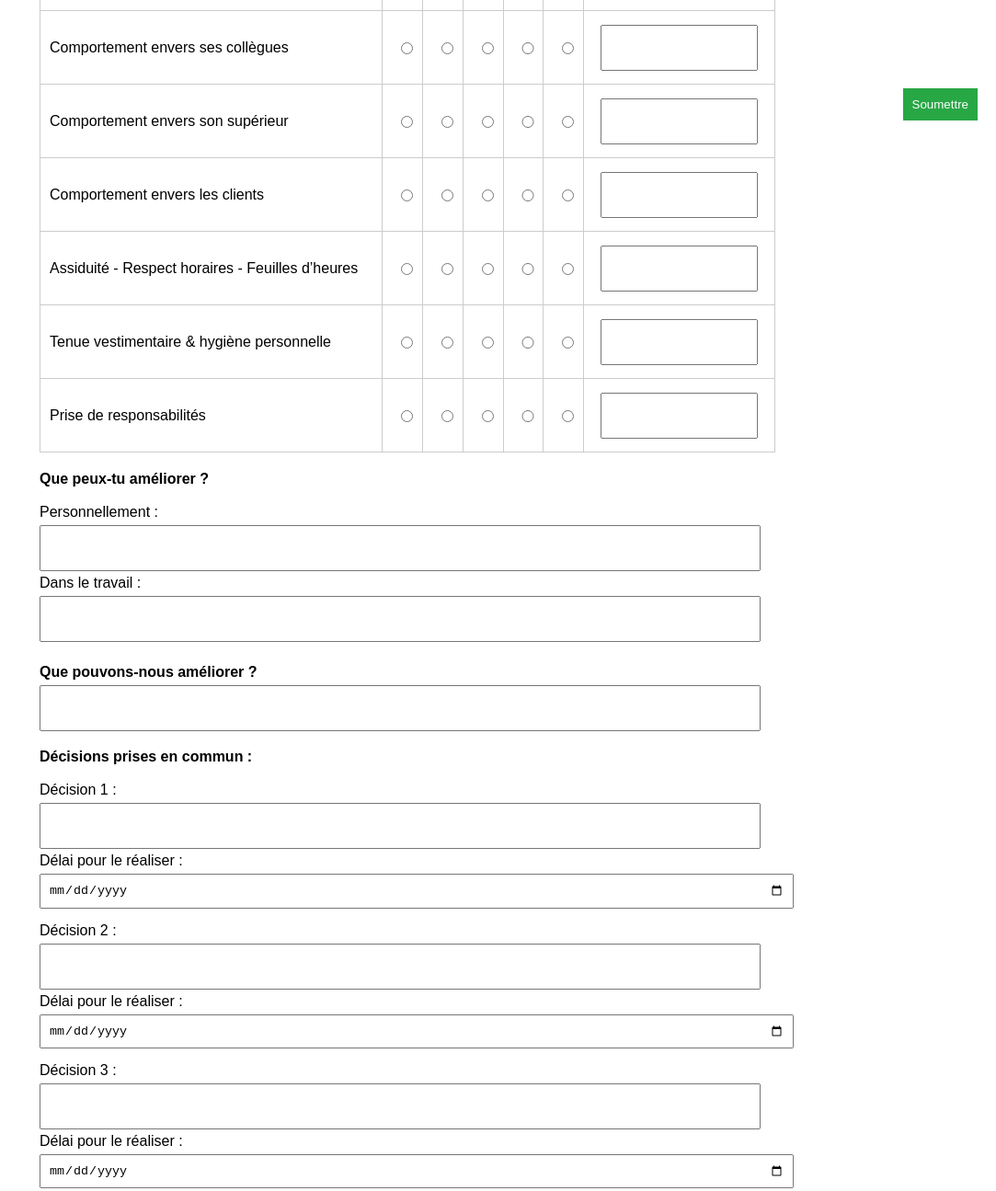
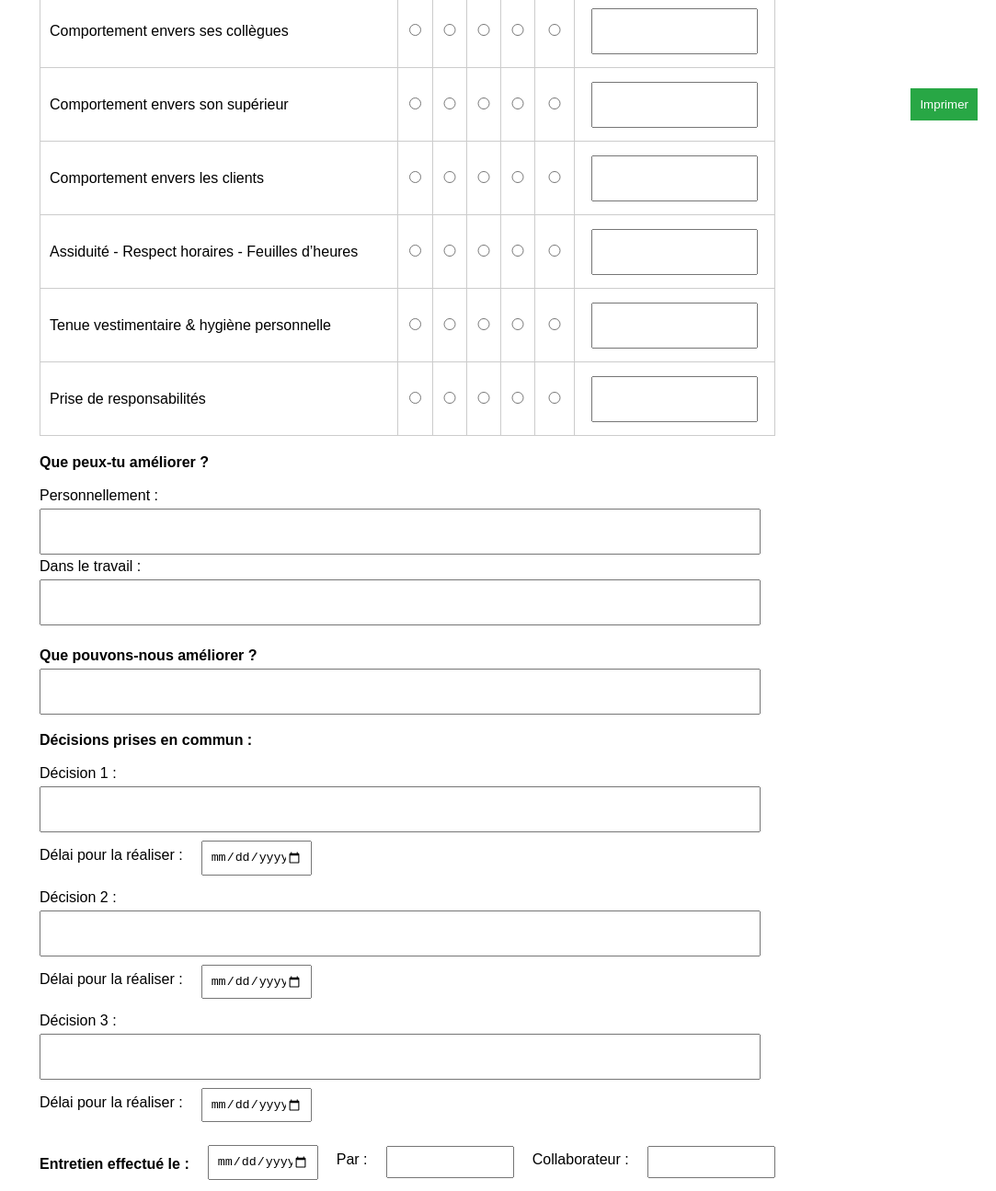
Before and after one commit to drakax1/entretien, a plain HTML site: page index.html in a window 1280 px wide. Shown: the part 649-1944 px from the top of the page at 92% size, without its empty margins (197-1280 px from the left). Drawn offline with Linux system fonts and the light colour scheme.

Commit message:
index.html

```diff
--- a/index.html
+++ b/index.html
@@ -14,7 +14,7 @@
         .section { margin-top: 20px; }
         input, textarea { width: 100%; padding: 8px; margin-top: 5px; }
         textarea { resize: none; overflow: hidden; min-height: 50px; box-sizing: border-box; width: calc(100% - 16px); }
-        button { background-color: #28a745; color: white; padding: 10px; border: none; cursor: pointer; position: absolute; right: 20px; bottom: 20px; }
+        button { background-color: #28a745; color: white; padding: 10px; border: none; cursor: pointer; position: fixed; right: 20px; bottom: 20px; z-index: 1000; }
         button:hover { background-color: #218838; }
         .inline { display: flex; gap: 40px; margin-bottom: 15px; }
         .inline label { flex: 1; }
@@ -27,6 +27,20 @@
         footer .bold { font-weight: bold; }
         .footer-inline { display: flex; gap: 20px; align-items: center; }
         .footer-inline label { white-space: nowrap; }
+
+        /* NEW CSS TO MAKE DELAY FIELDS INLINE */
+        .inline-decision { display: flex; gap: 20px; align-items: center; }
+        .inline-decision label, .inline-decision input { margin-bottom: 0; }
+
+        /* Set the same width for all date fields (reduced width) */
+        input[type="date"] {
+            width: 100px; /* Adjusted width to 100px */
+        }
+
+        /* Make sure buttons are centered in their cells */
+        .radio-cell input[type="radio"] {
+            margin: 0;
+        }
     </style>
     <script>
         function imprimerPage() {
@@ -112,20 +126,26 @@
             <div class="decision-item">
                 <label>Décision 1 :</label>
                 <textarea name="decision_1" oninput="autoResizeTextarea(this)"></textarea>
-                <label>Délai pour le réaliser :</label>
-                <input type="date" name="delai_realisation_1">
+                <div class="inline-decision">
+                    <label>Délai pour la réaliser :</label>
+                    <input type="date" name="delai_realisation_1">
+                </div>
             </div>
             <div class="decision-item">
                 <label>Décision 2 :</label>
                 <textarea name="decision_2" oninput="autoResizeTextarea(this)"></textarea>
-                <label>Délai pour le réaliser :</label>
-                <input type="date" name="delai_realisation_2">
+                <div class="inline-decision">
+                    <label>Délai pour la réaliser :</label>
+                    <input type="date" name="delai_realisation_2">
+                </div>
             </div>
             <div class="decision-item">
                 <label>Décision 3 :</label>
                 <textarea name="decision_3" oninput="autoResizeTextarea(this)"></textarea>
-                <label>Délai pour le réaliser :</label>
-                <input type="date" name="delai_realisation_3">
+                <div class="inline-decision">
+                    <label>Délai pour la réaliser :</label>
+                    <input type="date" name="delai_realisation_3">
+                </div>
             </div>
         </div>
 
@@ -137,7 +157,7 @@
             </div>
         </footer>
 
-        <button onclick="imprimerPage()">Soumettre</button>
+        <button onclick="imprimerPage()">Imprimer</button>
     </div>
 </body>
 </html>
```
